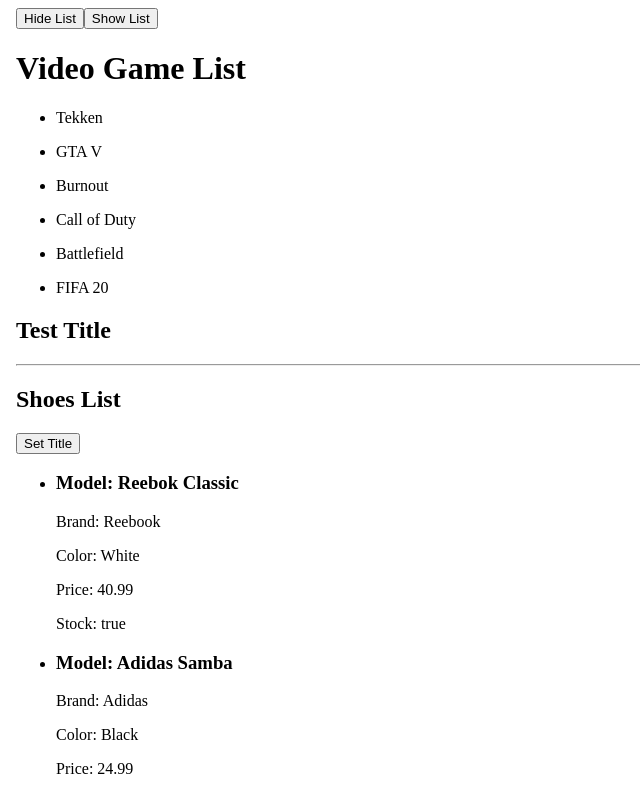
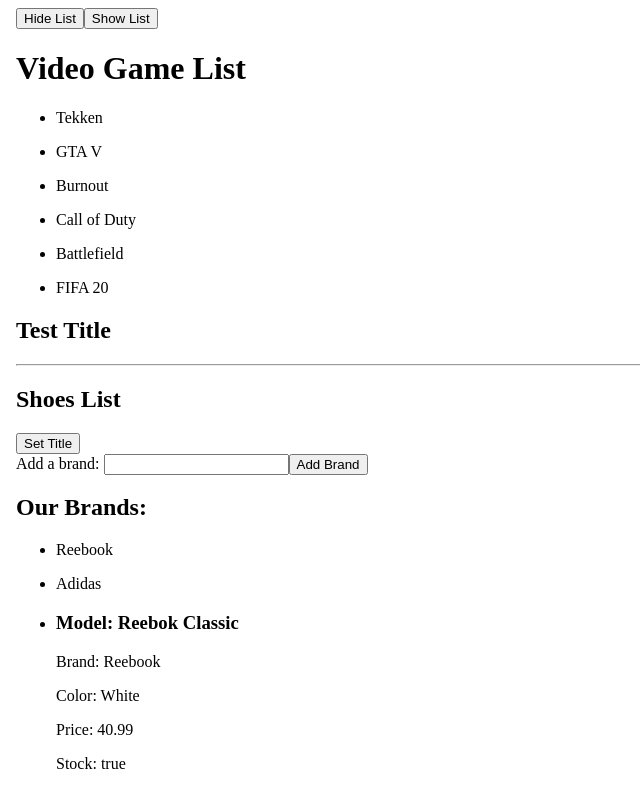
Before and after one commit to Giorc93/Learning-Angular, an Angular app in the folder learning-angular/: page /test in a window 1280 px wide. Shown: the top 792 px of the page, without its empty margins (0-640 px from the left). Built offline with nearby package versions, Linux system fonts and the light colour scheme.

Commit message:
Fourth Commit: Two-Way Data-Binding

```diff
--- a/learning-angular/src/app/app.module.ts
+++ b/learning-angular/src/app/app.module.ts
@@ -1,5 +1,6 @@
 import { BrowserModule } from '@angular/platform-browser';
 import { NgModule } from '@angular/core';
+import { FormsModule } from '@angular/forms'; //Importing FormsModule to enable Two-Way Data Binding
 
 import { AppComponent } from './app.component';
 import { VidGameComponent } from './vid-game/vid-game.component';
@@ -12,7 +13,7 @@
     VidGameComponent,
     ShoeComponent,
   ],
-  imports: [BrowserModule], // The set of NgModules whose exported declarables are available to templates in this module.
+  imports: [BrowserModule, FormsModule], // The set of NgModules whose exported declarables are available to templates in this module.
   providers: [], // The set of injectable objects that are available in the injector of this module.
   bootstrap: [AppComponent], // The set of components that are bootstrapped when this module is bootstrapped. The components listed here are automatically added to entryComponents.
 })
--- a/learning-angular/src/app/shoe/shoe.component.html
+++ b/learning-angular/src/app/shoe/shoe.component.html
@@ -1,5 +1,17 @@
 <h2>{{ title }}</h2>
 <button (click)="setTitle()">Set Title</button>
+<br />
+<!--Two-Way Data Binding example-->
+<label for="nwBrand">Add a brand: </label>
+<input type="text" [(ngModel)]="nwBrand" />
+<button (click)="addBrand()">Add Brand</button>
+<p>{{ nwBrand }}</p>
+
+<h2>Our Brands:</h2>
+<ul *ngFor="let brand of brands">
+  <li>{{ brand }}</li>
+</ul>
+
 <div>
   <ul *ngFor="let shoe of shoes">
     <li>
--- a/learning-angular/src/app/shoe/shoe.component.ts
+++ b/learning-angular/src/app/shoe/shoe.component.ts
@@ -13,6 +13,7 @@
   public shoes: Array<Shoe>;
   public brands: string[];
   public color: string;
+  public nwBrand: string;
 
   constructor() {
     this.color = 'brown';
@@ -52,4 +53,10 @@
     });
     console.log(this.brands);
   }
+
+  addBrand() {
+    if (this.brands.indexOf(this.nwBrand) < 0) {
+      this.brands.push(this.nwBrand);
+    }
+  }
 }
```
